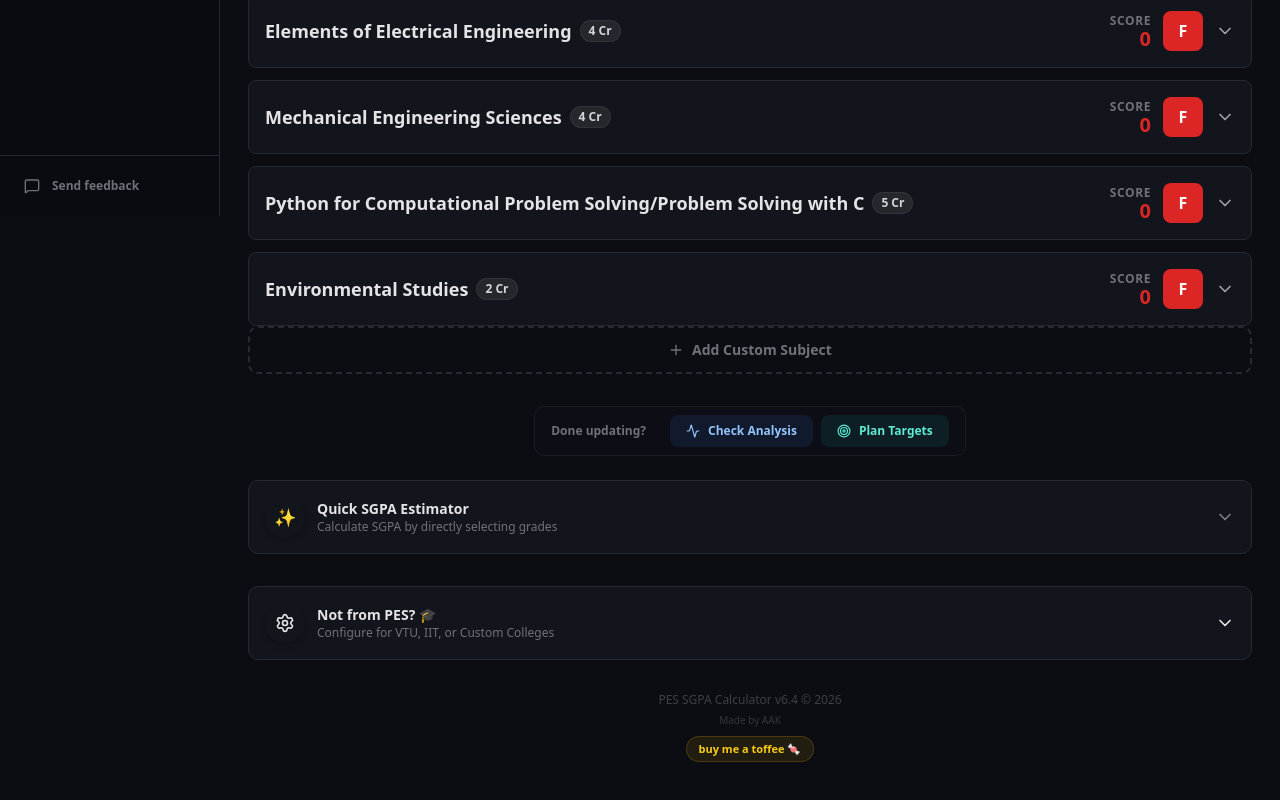
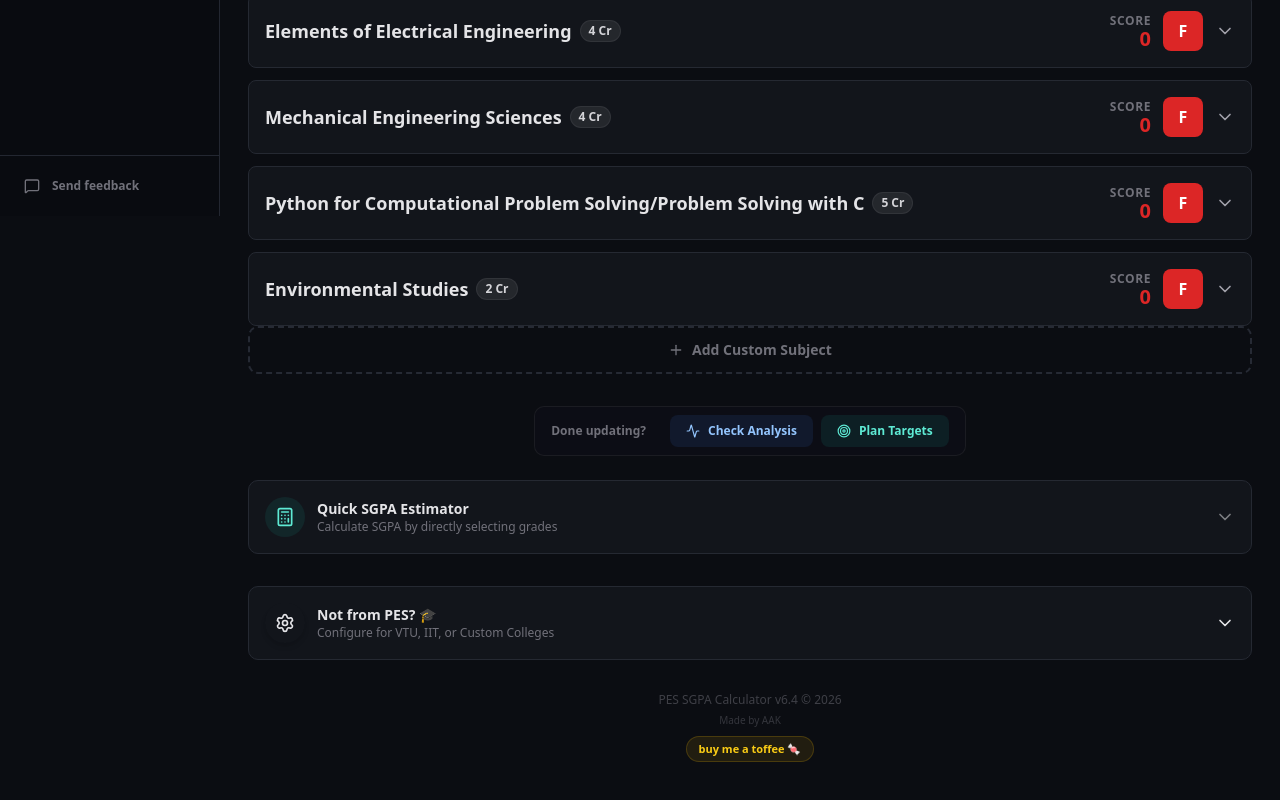
Before and after one commit to AAK1767/pes-sgpa-calculator, a React (Vite) app: page /#/subjects in a window 1280 px wide. Shown: the part 584-1384 px from the top of the page. Built offline with nearby package versions, Linux system fonts and the light colour scheme; sample sign-in values are in the browser's storage.

Commit message:
feat: Add Calculator icon to GuideTab and SubjectsTab for improved UI clarity

```diff
--- a/src/tabs/GuideTab.jsx
+++ b/src/tabs/GuideTab.jsx
@@ -1,6 +1,6 @@
 import React, { useState } from 'react';
 import {
-  BookOpen, HelpCircle, Github, Download, Zap, Target, Dice5, Scale, Lock, Activity, Lightbulb, AlertTriangle, MessageSquare, Star, CalendarRange
+  BookOpen, HelpCircle, Github, Download, Zap, Target, Dice5, Scale, Lock, Activity, Lightbulb, AlertTriangle, MessageSquare, Star, CalendarRange, Calculator
 } from 'lucide-react';
 
 export default function GuideTab({
@@ -316,14 +316,14 @@ export default function GuideTab({
         </div>
       </div>
 
-      {/* 3. THE HIDDEN GEM: Reverse Calculator */}
+      {/* 3. Reverse Calculator */}
       <div className="bg-gradient-to-br from-emerald-900/10 to-teal-900/10 border border-emerald-500/30 rounded-xl overflow-hidden relative">
         <div className="absolute top-0 right-0 p-4 opacity-10">
           <Target className="w-24 h-24 text-emerald-500" />
         </div>
         <div className="p-4 border-b border-emerald-500/20 bg-emerald-500/10 flex items-center gap-2">
           <Target className="w-5 h-5 text-emerald-400" />
-          <h3 className="font-bold text-lg text-emerald-300">The Hidden Gem: Reverse Calculator</h3>
+          <h3 className="font-bold text-lg text-emerald-300">Reverse Calculator</h3>
         </div>
         <div className="p-5">
           <p className="text-sm font-medium mb-4 text-emerald-200">
@@ -472,7 +472,9 @@ export default function GuideTab({
         {/* Quick SGPA Estimator */}
         <div className={`${themeClasses.card} border rounded-xl p-4`}>
           <div className="flex items-center gap-2 font-bold text-zinc-200 mb-3">
-            <span className="bg-teal-500/10 text-teal-300 w-8 h-8 rounded-full flex items-center justify-center text-lg">✨</span>
+            <span className="bg-teal-500/10 text-teal-300 w-8 h-8 rounded-full flex items-center justify-center">
+              <Calculator className="w-4 h-4" />
+            </span>
             <span>Quick SGPA Estimator</span>
           </div>
           <div className={`text-sm ${themeClasses.muted} leading-relaxed pl-1`}>
--- a/src/tabs/SubjectsTab.jsx
+++ b/src/tabs/SubjectsTab.jsx
@@ -3,7 +3,7 @@ import {
   Settings, ChevronDown, ChevronUp, Undo2, Redo2,
   Download, Upload, Eraser, BarChart3, Scale, Plus,
   Trash2, RotateCcw, Target, Activity, Zap, AlertTriangle,
-  AlertCircle, GraduationCap, LogIn
+  AlertCircle, GraduationCap, LogIn, Calculator
 } from 'lucide-react';
 
 export default function SubjectsTab({
@@ -786,8 +786,8 @@ export default function SubjectsTab({
         <details className="group">
           <summary className="flex items-center justify-between p-4 cursor-pointer list-none select-none hover:bg-white/[0.03] transition-colors">
             <div className="flex items-center gap-3">
-              <div className="w-10 h-10 rounded-full bg-gradient-to-br from-teal-400 to-emerald-500 flex items-center justify-center shadow-md">
-                <span className="text-zinc-200 text-lg font-bold">✨</span>
+              <div className="w-10 h-10 rounded-full bg-teal-500/10 text-teal-300 flex items-center justify-center">
+                <Calculator className="w-5 h-5" />
               </div>
               <div className="text-left">
                 <h3 className="font-bold text-sm text-zinc-200">Quick SGPA Estimator</h3>
```
